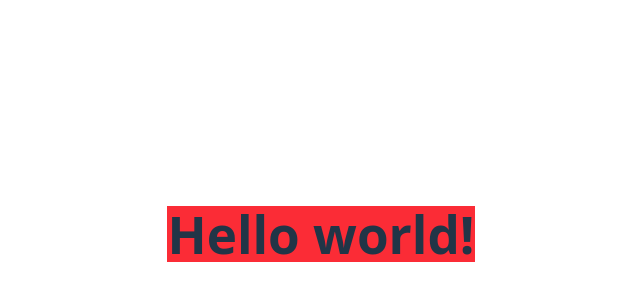
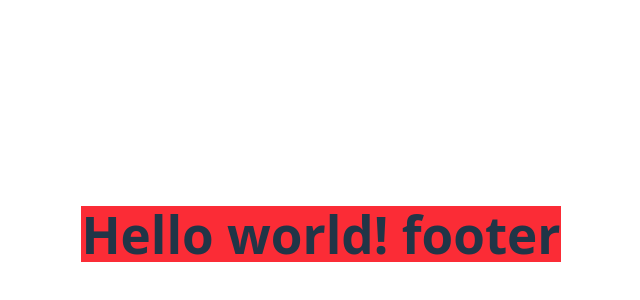
Before and after one commit to mehfoozkhangithub/Aussie_Buckets, a React (Vite) app in the folder aussies_buckets/: page / in a window 1280 px wide. Shown: the part 166-466 px from the top of the page, without its empty margins (319-959 px from the left). Built offline with nearby package versions, Linux system fonts and the light colour scheme.

Commit message:
code the data footer add

```diff
--- a/aussies_buckets/src/App.jsx
+++ b/aussies_buckets/src/App.jsx
@@ -7,7 +7,7 @@ function App() {
   return (
     <>
        <h1 class="text-3xl font-bold bg-red-500">
-    Hello world!
+    Hello world! footer
   </h1>
     </>
   )
```
